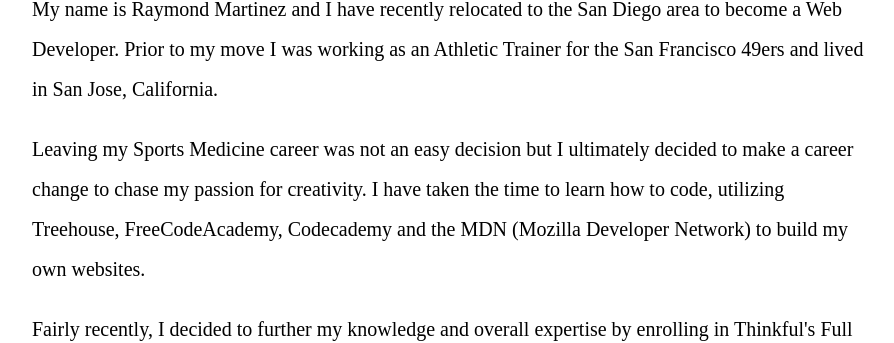
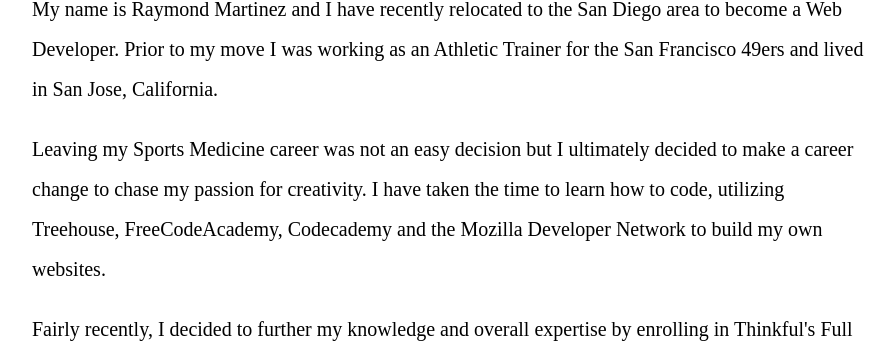
Before and after one commit to rcmartinez54/Raymond_Martinez_Resume, a plain HTML site: page index.html in a window 1280 px wide. Shown: the part 1112-1455 px from the top of the page, without its empty margins (188-1082 px from the left). Drawn offline with nearby package versions, Linux system fonts and the light colour scheme; a script that the page names is missing; a web font is replaced by a local one.

Commit message:
deleted some verbiage on #about

```diff
--- a/index.html
+++ b/index.html
@@ -39,7 +39,7 @@
 
         <p>
 
-        Leaving my Sports Medicine career was not an easy decision but I ultimately decided to make a career change to chase my passion for creativity.  I have taken the time to learn how to code, utilizing Treehouse, FreeCodeAcademy, Codecademy and the MDN (Mozilla Developer Network) to build my own websites.
+        Leaving my Sports Medicine career was not an easy decision but I ultimately decided to make a career change to chase my passion for creativity.  I have taken the time to learn how to code, utilizing Treehouse, FreeCodeAcademy, Codecademy and the Mozilla Developer Network to build my own websites.
 
         </p>
 
```
